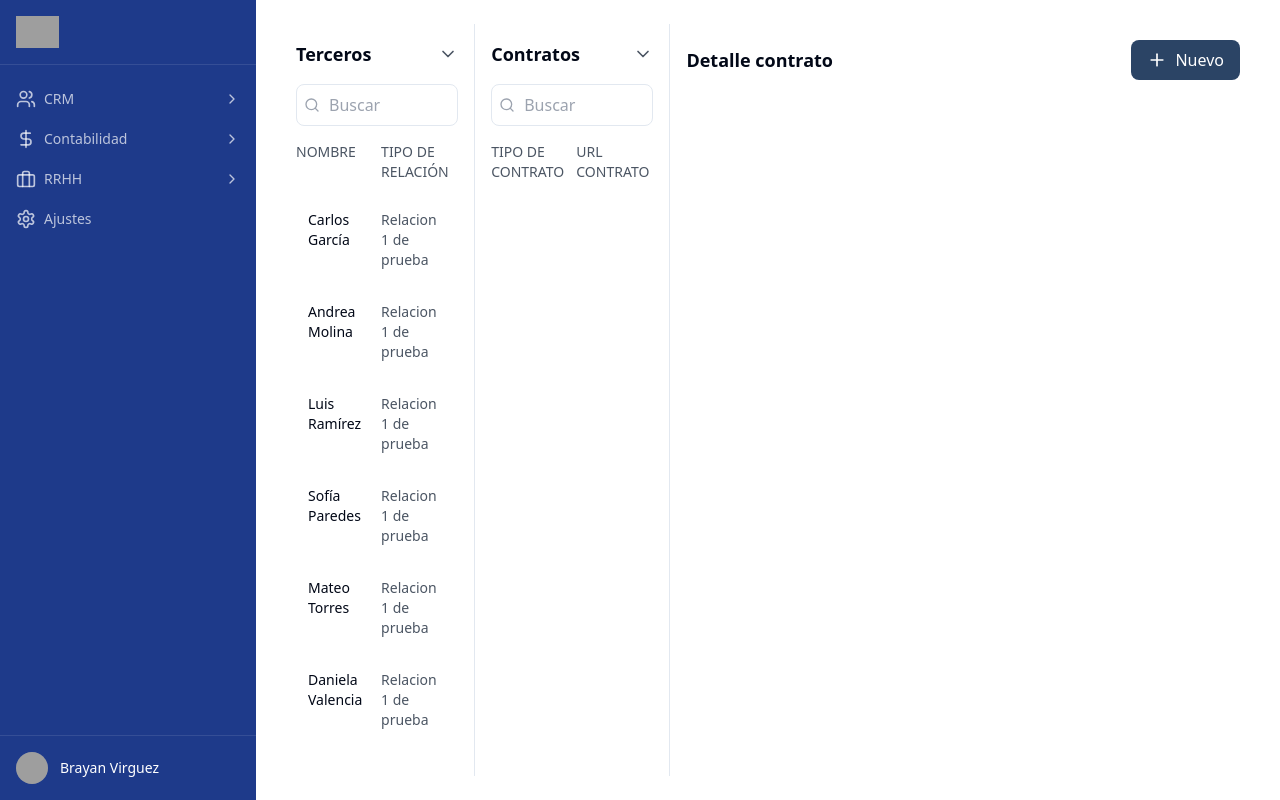
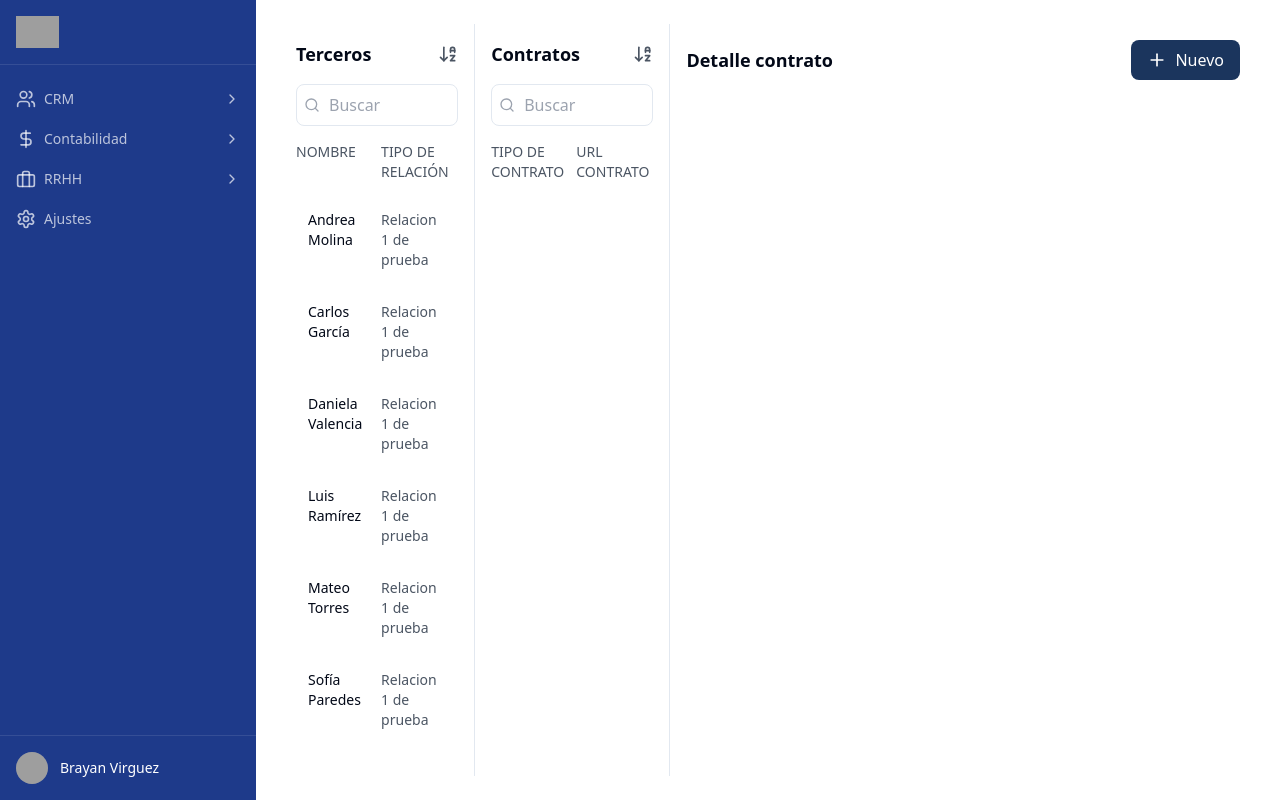
Before and after one commit to BrayanVirguezglouphi/codexcurosr, a React (Vite) app: page /contabilidad/contratos in a window 1280 px wide. Built offline with nearby package versions, Linux system fonts and the light colour scheme; sample sign-in values are in the browser's storage; grey boxes are pictures that could not be loaded.

Commit message:
Add contract management layout

```diff
--- a/src/pages/contabilidad/Contratos.jsx
+++ b/src/pages/contabilidad/Contratos.jsx
@@ -5,7 +5,9 @@ import {
   Link,
   ChevronDown,
   Pencil,
-  Trash
+  Trash,
+  ArrowUpAZ,
+  ArrowDownAZ
 } from 'lucide-react';
 
 // Datos de ejemplo - Terceros (Personal)
@@ -58,7 +60,12 @@ const contratosIniciales = [
     tituloContrato: 'CONTRATO_1',
     urlAnexosContrato: 'http://anexo1.zip',
     urlContratoFirmado: 'http://contrato1.pdf',
-    baseOperaciones: 'Base de colombia'
+    baseOperaciones: 'Base de colombia',
+    alertaControlada: false,
+    faseOperaciones: '',
+    pqrPrevia: '',
+    observacionAdicional: '',
+    tipoIncidente: ''
   }
 ];
 
@@ -70,6 +77,8 @@ const Contratos = () => {
   const [terceroSeleccionado, setTerceroSeleccionado] = useState(null);
   const [contratoSeleccionado, setContratoSeleccionado] = useState(null);
   const [editando, setEditando] = useState(false);
+  const [sortTercerosAsc, setSortTercerosAsc] = useState(true);
+  const [sortContratosAsc, setSortContratosAsc] = useState(true);
 
   const handleTerceroClick = (tercero) => {
     setTerceroSeleccionado(tercero);
@@ -81,13 +90,25 @@ const Contratos = () => {
     setEditando(false);
   };
 
-  const filtrarTerceros = terceros.filter(tercero =>
-    tercero.nombre.toLowerCase().includes(searchTerceros.toLowerCase())
-  );
+  const filtrarTerceros = terceros
+    .filter((tercero) =>
+      tercero.nombre.toLowerCase().includes(searchTerceros.toLowerCase())
+    )
+    .sort((a, b) =>
+      sortTercerosAsc
+        ? a.nombre.localeCompare(b.nombre)
+        : b.nombre.localeCompare(a.nombre)
+    );
 
-  const filtrarContratos = contratos.filter(contrato =>
-    terceroSeleccionado && contrato.terceroId === terceroSeleccionado.id
-  );
+  const filtrarContratos = contratos
+    .filter(
+      (contrato) => terceroSeleccionado && contrato.terceroId === terceroSeleccionado.id
+    )
+    .sort((a, b) =>
+      sortContratosAsc
+        ? a.tipoContrato.localeCompare(b.tipoContrato)
+        : b.tipoContrato.localeCompare(a.tipoContrato)
+    );
 
   const handleNuevoContrato = () => {
     if (!terceroSeleccionado) {
@@ -107,7 +128,12 @@ const Contratos = () => {
       tituloContrato: '',
       urlAnexosContrato: '',
       urlContratoFirmado: '',
-      baseOperaciones: ''
+      baseOperaciones: '',
+      alertaControlada: false,
+      faseOperaciones: '',
+      pqrPrevia: '',
+      observacionAdicional: '',
+      tipoIncidente: ''
     });
   };
 
@@ -118,8 +144,15 @@ const Contratos = () => {
         <div className="w-1/5 border-r bg-white p-4">
           <div className="flex items-center justify-between mb-4">
             <h2 className="text-lg font-semibold">Terceros</h2>
-            <button className="text-gray-600">
-              <ChevronDown className="w-5 h-5" />
+            <button
+              className="text-gray-600"
+              onClick={() => setSortTercerosAsc(!sortTercerosAsc)}
+            >
+              {sortTercerosAsc ? (
+                <ArrowDownAZ className="w-5 h-5" />
+              ) : (
+                <ArrowUpAZ className="w-5 h-5" />
+              )}
             </button>
           </div>
           <div className="relative mb-4">
@@ -160,8 +193,15 @@ const Contratos = () => {
         <div className="w-1/5 border-r bg-white p-4">
           <div className="flex items-center justify-between mb-4">
             <h2 className="text-lg font-semibold">Contratos</h2>
-            <button className="text-gray-600">
-              <ChevronDown className="w-5 h-5" />
+            <button
+              className="text-gray-600"
+              onClick={() => setSortContratosAsc(!sortContratosAsc)}
+            >
+              {sortContratosAsc ? (
+                <ArrowDownAZ className="w-5 h-5" />
+              ) : (
+                <ArrowUpAZ className="w-5 h-5" />
+              )}
             </button>
           </div>
           <div className="relative mb-4">
@@ -208,7 +248,7 @@ const Contratos = () => {
             <div className="flex space-x-2">
               <button
                 onClick={handleNuevoContrato}
-                className="bg-[#2B4465] text-white px-4 py-2 rounded-lg flex items-center"
+                className="bg-[#1b355d] text-white px-4 py-2 rounded-lg flex items-center"
               >
                 <Plus className="w-5 h-5 mr-2" />
                 Nuevo
@@ -366,6 +406,61 @@ const Contratos = () => {
                     readOnly={!editando}
                   />
                 </div>
+                <div>
+                  <label className="block text-sm font-medium text-gray-600 mb-1">
+                    alerta_controlada
+                  </label>
+                  <input
+                    type="text"
+                    value={contratoSeleccionado.alertaControlada ? 'Si' : 'No'}
+                    className="w-full p-2 border rounded-lg bg-gray-50"
+                    readOnly={!editando}
+                  />
+                </div>
+                <div>
+                  <label className="block text-sm font-medium text-gray-600 mb-1">
+                    fase_operaciones
+                  </label>
+                  <input
+                    type="text"
+                    value={contratoSeleccionado.faseOperaciones}
+                    className="w-full p-2 border rounded-lg bg-gray-50"
+                    readOnly={!editando}
+                  />
+                </div>
+                <div>
+                  <label className="block text-sm font-medium text-gray-600 mb-1">
+                    pqr_previa_numero_radicacion
+                  </label>
+                  <input
+                    type="text"
+                    value={contratoSeleccionado.pqrPrevia}
+                    className="w-full p-2 border rounded-lg bg-gray-50"
+                    readOnly={!editando}
+                  />
+                </div>
+                <div>
+                  <label className="block text-sm font-medium text-gray-600 mb-1">
+                    observacion_adicional
+                  </label>
+                  <input
+                    type="text"
+                    value={contratoSeleccionado.observacionAdicional}
+                    className="w-full p-2 border rounded-lg bg-gray-50"
+                    readOnly={!editando}
+                  />
+                </div>
+                <div>
+                  <label className="block text-sm font-medium text-gray-600 mb-1">
+                    tipo_incidente
+                  </label>
+                  <input
+                    type="text"
+                    value={contratoSeleccionado.tipoIncidente}
+                    className="w-full p-2 border rounded-lg bg-gray-50"
+                    readOnly={!editando}
+                  />
+                </div>
               </div>
             </div>
           )}
```
